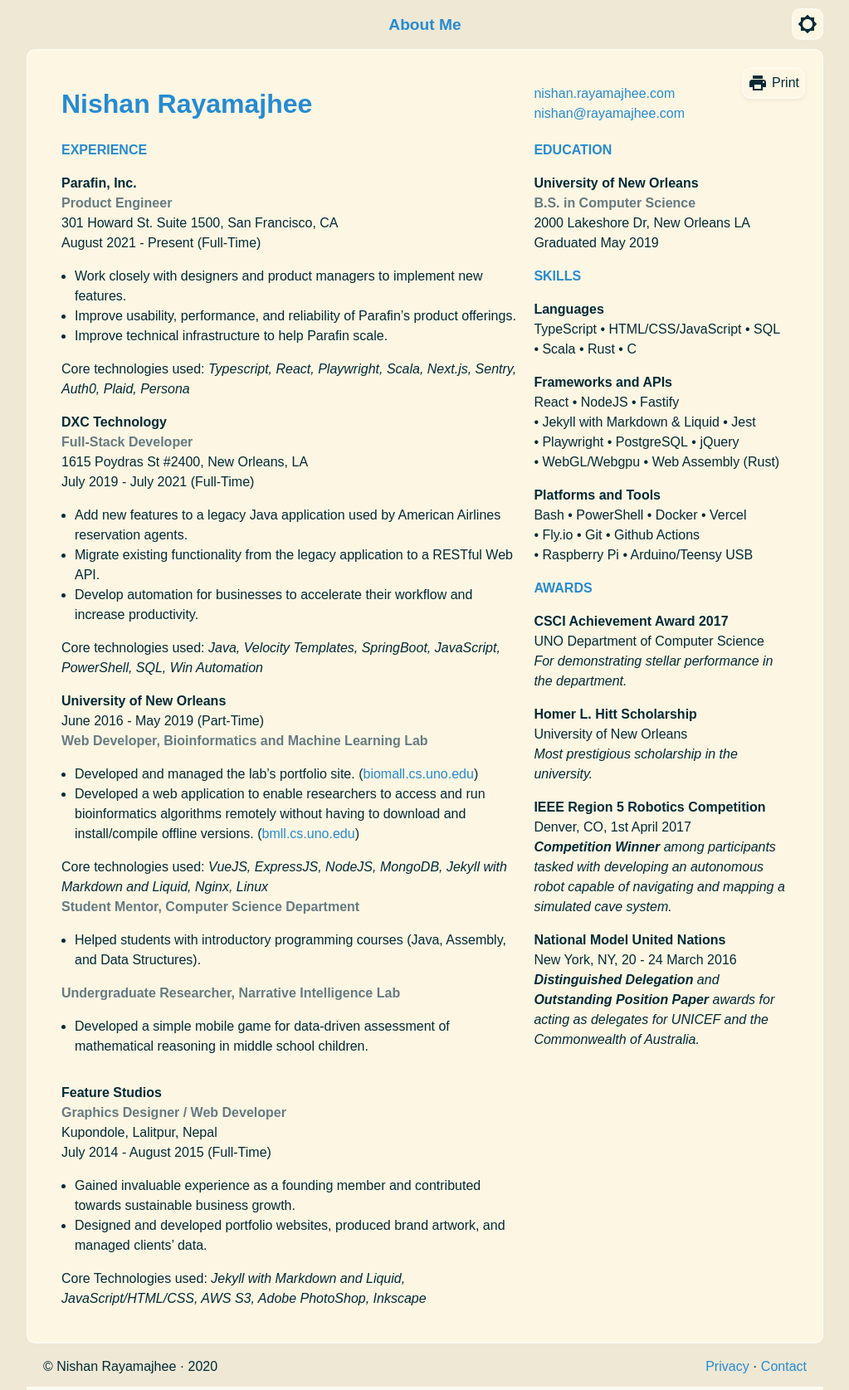
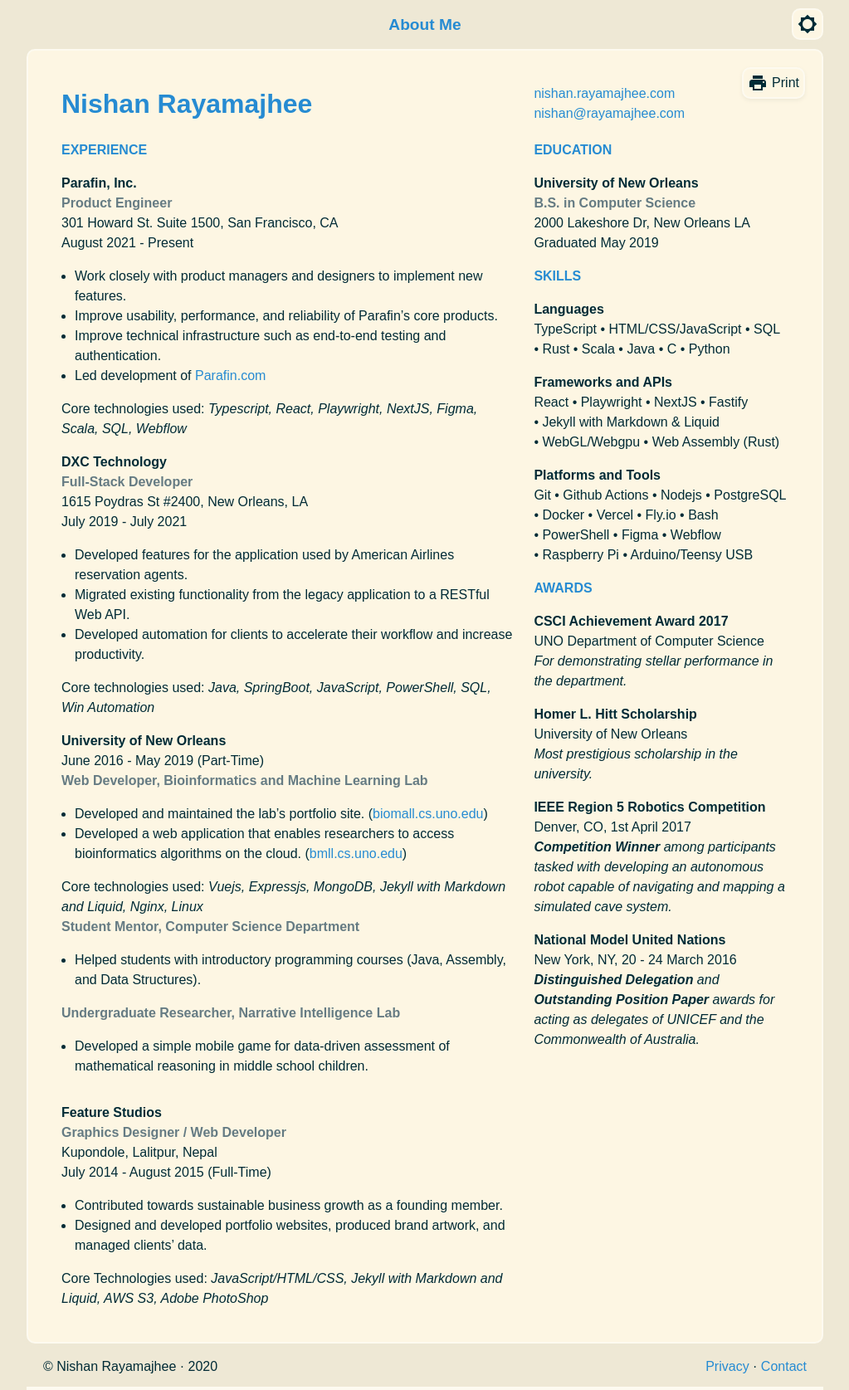
Before and after one commit to nrayamajhee/nrayamajhee.github.io, a Jekyll site: the page built from pages/resume.md, in a window 1280 px wide. Shown: the whole page at 83% size, without its empty margins (128-1151 px from the left). Built offline with Jekyll 4.4.1, drawn with Linux system fonts in a browser that asks for light colours; comment, search, counter and statistics services are not loaded.

Commit message:
Update resume.md

```diff
--- a/pages/resume.md
+++ b/pages/resume.md
@@ -15,36 +15,36 @@
 #### Product Engineer
 
 301 Howard St. Suite 1500, San Francisco, CA
-August 2021 - Present (Full-Time)
+August 2021 - Present
 
-- Work closely with designers and product managers to implement new features.
-- Improve usability, performance, and reliability of Parafin's product offerings.
-- Improve technical infrastructure to help Parafin scale.
+- Work closely with product managers and designers to implement new features.
+- Improve usability, performance, and reliability of Parafin's core products.
+- Improve technical infrastructure such as end-to-end testing and authentication.
+- Led development of [Parafin.com](https://www.parafin.com)
 
-Core technologies used: _Typescript, React, Playwright, Scala, Next.js, Sentry, Auth0, Plaid, Persona_
+Core technologies used: _Typescript, React, Playwright, NextJS, Figma, Scala, SQL, Webflow_
 
 ### DXC Technology
 #### Full-Stack Developer
 
 1615 Poydras St #2400, New Orleans, LA
+July 2019 - July 2021
 
-July 2019 - July 2021 (Full-Time)
+- Developed features for the application used by American Airlines reservation agents.
+- Migrated existing functionality from the legacy application to a RESTful Web API.
+- Developed automation for clients to accelerate their workflow and increase productivity.
 
-- Add new features to a legacy Java application used by American Airlines reservation agents.
-- Migrate existing functionality from the legacy application to a RESTful Web API.
-- Develop automation for businesses to accelerate their workflow and increase productivity.
-
-Core technologies used: _Java, Velocity Templates, SpringBoot, JavaScript, PowerShell, SQL, Win Automation_
+Core technologies used: _Java, SpringBoot, JavaScript, PowerShell, SQL, Win Automation_
 
 ### University of New Orleans
 June 2016 - May 2019  (Part-Time)
 
 #### Web Developer, Bioinformatics and Machine Learning Lab
 
-- Developed and managed the lab's portfolio site. \([biomall.cs.uno.edu](https://biomall.cs.uno.edu)\)
-- Developed a web application to enable researchers to access and run bioinformatics algorithms remotely without having to download and install/compile offline versions. \([bmll.cs.uno.edu](https://bmll.cs.uno.edu)\)
+- Developed and maintained the lab's portfolio site. \([biomall.cs.uno.edu](https://biomall.cs.uno.edu)\)
+- Developed a web application that enables researchers to access bioinformatics algorithms on the cloud. \([bmll.cs.uno.edu](https://bmll.cs.uno.edu)\)
 
-Core technologies used: _VueJS, ExpressJS, NodeJS, MongoDB, Jekyll with Markdown and Liquid, Nginx, Linux_
+Core technologies used: _Vuejs, Expressjs, MongoDB, Jekyll with Markdown and Liquid, Nginx, Linux_
 
 #### Student Mentor, Computer Science Department
 
@@ -58,13 +58,12 @@
 #### Graphics Designer / Web Developer
 
 Kupondole, Lalitpur, Nepal
-
 July 2014 - August 2015 (Full-Time)
 
-- Gained invaluable experience as a founding member and contributed towards sustainable business growth.
+- Contributed towards sustainable business growth as a founding member.
 - Designed and developed portfolio websites, produced brand artwork, and managed clients’ data.
 
-Core Technologies used: _Jekyll with Markdown and Liquid, JavaScript/HTML/CSS, AWS S3, Adobe PhotoShop, Inkscape_
+Core Technologies used: _JavaScript/HTML/CSS, Jekyll with Markdown and Liquid, AWS S3, Adobe PhotoShop_
 
 ## Education
 
@@ -82,32 +81,35 @@
 - TypeScript
 - HTML/CSS/JavaScript
 - SQL
+- Rust
 - Scala
-- Rust
+- Java
 - C
+- Python
 
 ### Frameworks and APIs
 
 - React
-- NodeJS
+- Playwright
+- NextJS
 - Fastify
 - Jekyll with Markdown & Liquid
-- Jest
-- Playwright
-- PostgreSQL
-- jQuery
 - WebGL/Webgpu
 - Web Assembly (Rust)
 
 ### Platforms and Tools
 
-- Bash
-- PowerShell
+- Git
+- Github Actions
+- Nodejs
+- PostgreSQL
 - Docker
 - Vercel
 - Fly.io
-- Git
-- Github Actions
+- Bash
+- PowerShell
+- Figma
+- Webflow
 - Raspberry Pi
 - Arduino/Teensy USB
 
@@ -136,4 +138,4 @@
 
 New York, NY, 20 - 24 March 2016
 
-_**Distinguished Delegation** and **Outstanding Position Paper** awards for acting as delegates for UNICEF and the Commonwealth of Australia._
+_**Distinguished Delegation** and **Outstanding Position Paper** awards for acting as delegates of UNICEF and the Commonwealth of Australia._
```
